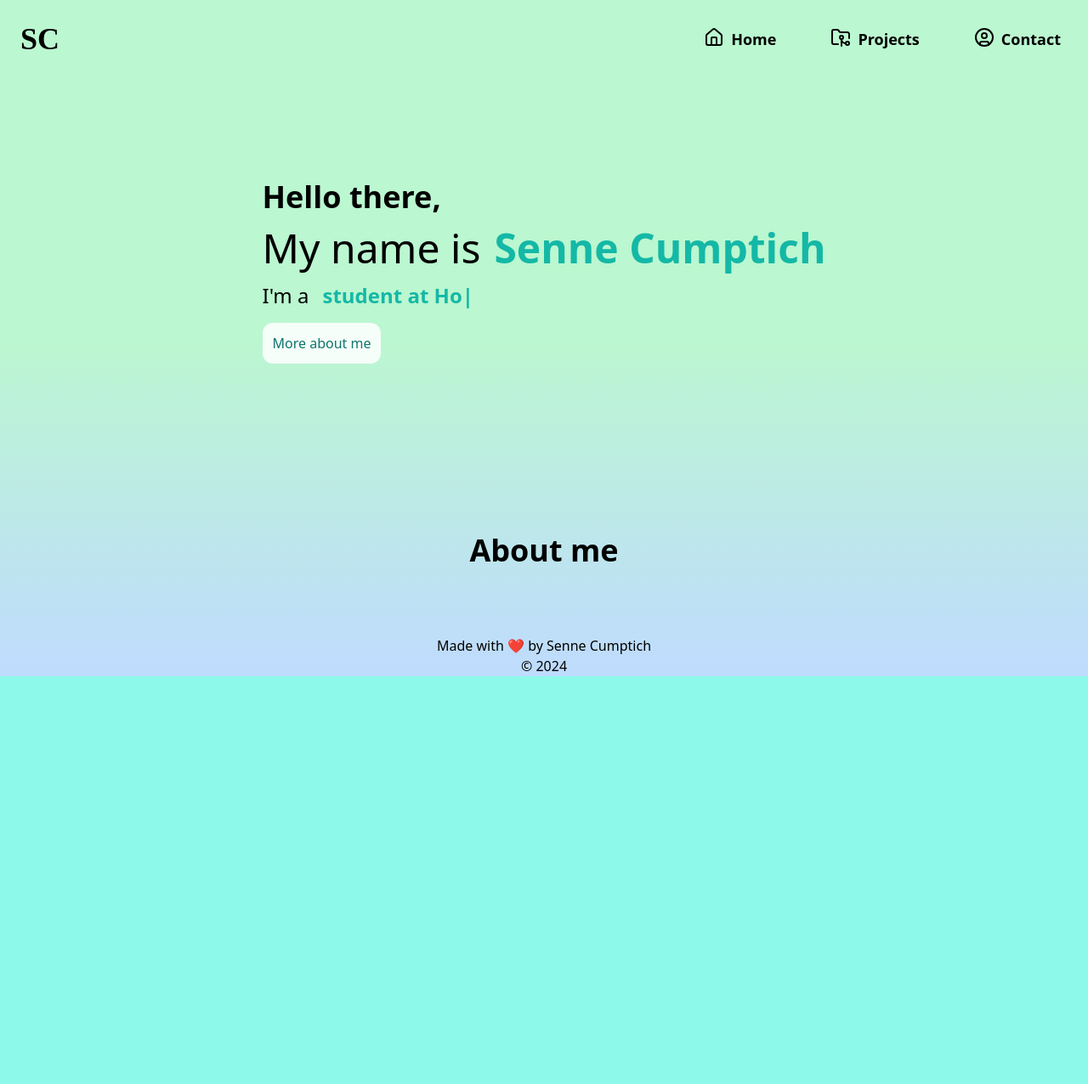
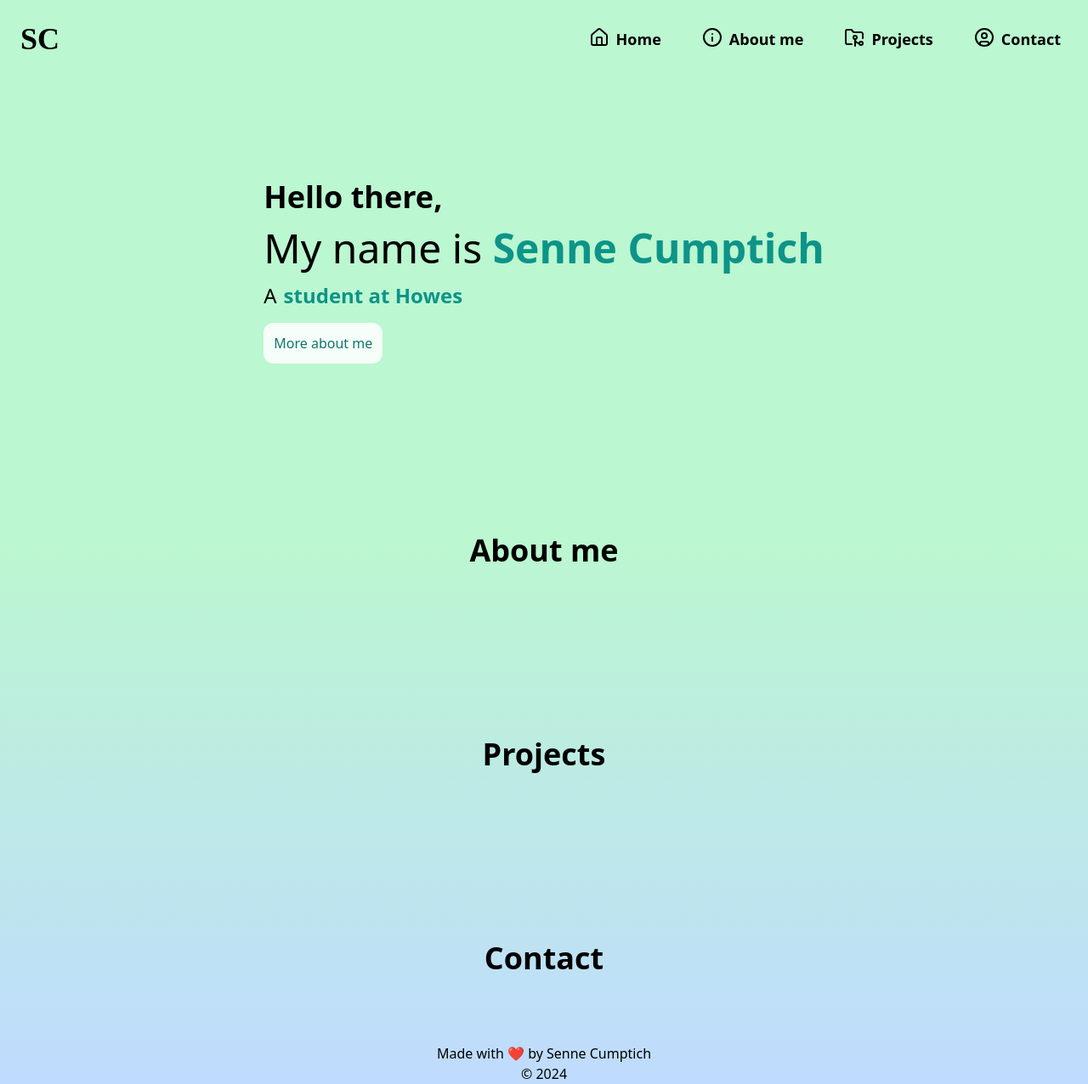
Before and after one commit to CumptichSenne/frontend_project, a React (Vite) app: page / in a window 1280 px wide. Shown: the whole page at 85% size. Before the commit the page ends 800 px from the top, so only its background shows below. Built offline with nearby package versions, Linux system fonts and the light colour scheme.

Commit message:
feat: added (fixed & working) nav & all sections

```diff
--- a/src/Home.tsx
+++ b/src/Home.tsx
@@ -11,19 +11,16 @@ function ScrollAboutMe() {
 export default function App() {
 
   return (
-    <div className="w-screen animated-background h-full bg-gradient-to-b from-green-200 via-green-200 to-blue-200">
+    <div className="w-full animated-background h-full bg-gradient-to-b from-green-200 via-green-200 to-blue-200">
       <Navigation />
-      <section className="flex flex-col pt-10 w-full">
+      <section id="home" className="flex flex-col pt-10 w-full">
         <div className="flex items-center justify-center p-20">
           <div className="space-y-4">
             <h1 className="text-4xl font-bold">Hello there,</h1>
-            <h2 className="text-5xl">My name is
-              <span className="text-teal-500 font-bold pl-4">
-                Senne Cumptich
-              </span>
+            <h2 className="text-5xl">My name is <span className="text-teal-600 font-bold ">Senne Cumptich</span>
             </h2>
-            <h3 className="text-2xl">I'm a
-              <span className="text-teal-500 font-bold pl-4">
+            <h3 className="text-2xl">A
+              <span className="text-teal-600 font-bold pl-2">
                 <TypeAnimation
                   sequence={[
                     "web developer in the making", 1500,
@@ -50,6 +47,20 @@ export default function App() {
           </div>
         </div>
       </section>
+      <section id="project" className="flex flex-col pt-10 w-full">
+        <div className="flex items-center justify-center p-20">
+          <div className="space-y-4">
+            <h1 className="text-4xl font-bold">Projects</h1>
+          </div>
+        </div>
+      </section>
+      <section id="contact" className="flex flex-col pt-10 w-full">
+        <div className="flex items-center justify-center p-20">
+          <div className="space-y-4">
+            <h1 className="text-4xl font-bold">Contact</h1>
+          </div>
+        </div>
+      </section>
       <Footer />
     </div>
   )
--- a/src/components/Navigation.tsx
+++ b/src/components/Navigation.tsx
@@ -1,26 +1,18 @@
-import { CircleUser, FolderGit2, Home } from "lucide-react"
-import { Link } from "react-router-dom"
+import { CircleUser, FolderGit2,Home, Info } from "lucide-react"
+import NavigationItem from "./NavigationItem";
 
 const Navigation = () => {
     return (
-        <nav>
-        <div className="flex flex-row items-center justify-between p-4">
+        <nav className="sticky top-0 z-50">
+        <div className="relative flex flex-row items-center justify-between p-4">
           <div>
             <h1 className="text-4xl font-shrikhand font-extrabold p-2">SC</h1>
           </div>
-          <div className="flex flex-row items-center gap-8 font-semibold text-lg">
-            <Link to="/" className="p-4 flex flex-row gap-2 hover:bg-white hover:rounded-2xl hover:text-teal-700 hover:bg-opacity-90">
-              <Home size={24} />
-              Home
-            </Link>
-            <Link to="/projects" className="p-4 flex flex-row gap-2 hover:bg-white hover:rounded-2xl hover:text-teal-700 hover:bg-opacity-90">
-              <FolderGit2 size={24}/>
-              Projects
-            </Link>
-            <Link to="/contact" className="p-4 flex flex-row gap-2 hover:bg-white hover:rounded-2xl hover:text-teal-700 hover:bg-opacity-90">
-              <CircleUser size={24} />
-              Contact
-            </Link>
+          <div className="flex flex-row items-center gap-4 font-semibold text-lg">
+            <NavigationItem title="Home" icon={<Home size={24} />} scroll={"home"} />
+            <NavigationItem title="About me" icon={<Info size={24} />} scroll={"about-me"} />
+            <NavigationItem title="Projects" icon={<FolderGit2 size={24} />} scroll={"project"} />
+            <NavigationItem title="Contact" icon={<CircleUser size={24} />} scroll={"contact"} />
           </div>
         </div>
       </nav>
--- /dev/null
+++ b/src/components/NavigationItem.tsx
@@ -0,0 +1,19 @@
+import { ReactNode } from "react";
+import { Link } from "react-router-dom";
+
+const NavigationItem = ({ title, icon, scroll }: { title: string, icon: ReactNode, scroll: string }) => {
+
+    function ScrollTo() {
+        const item = document.getElementById(scroll);
+        item?.scrollIntoView({ behavior: "smooth" });
+    }
+
+    return (
+        <Link className="p-4 flex flex-row gap-2 hover:bg-white hover:rounded-2xl hover:text-teal-700 hover:bg-opacity-90" onClick={ScrollTo} to="/">
+            {icon}
+            {title}
+        </Link>
+    );
+};
+
+export default NavigationItem;
```
